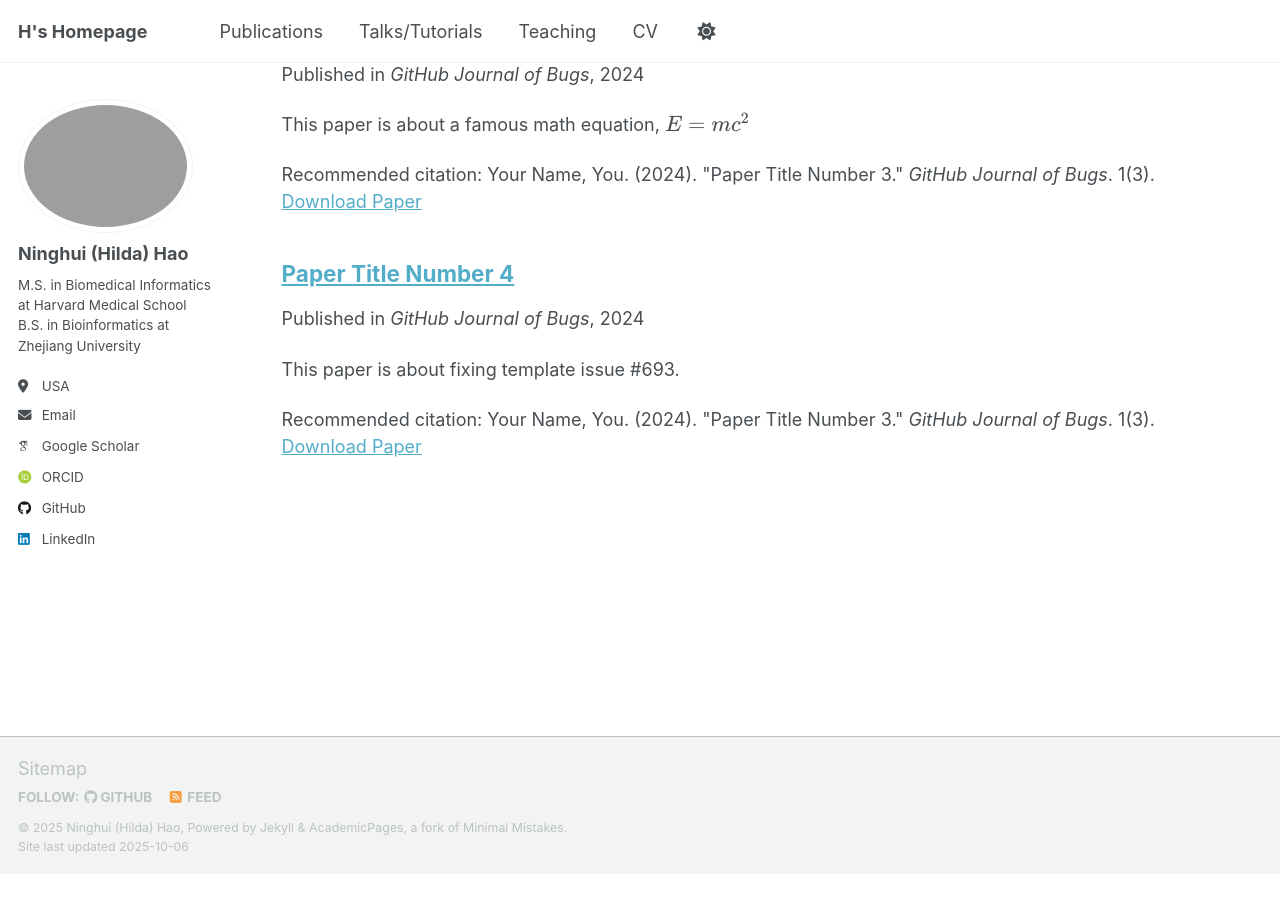
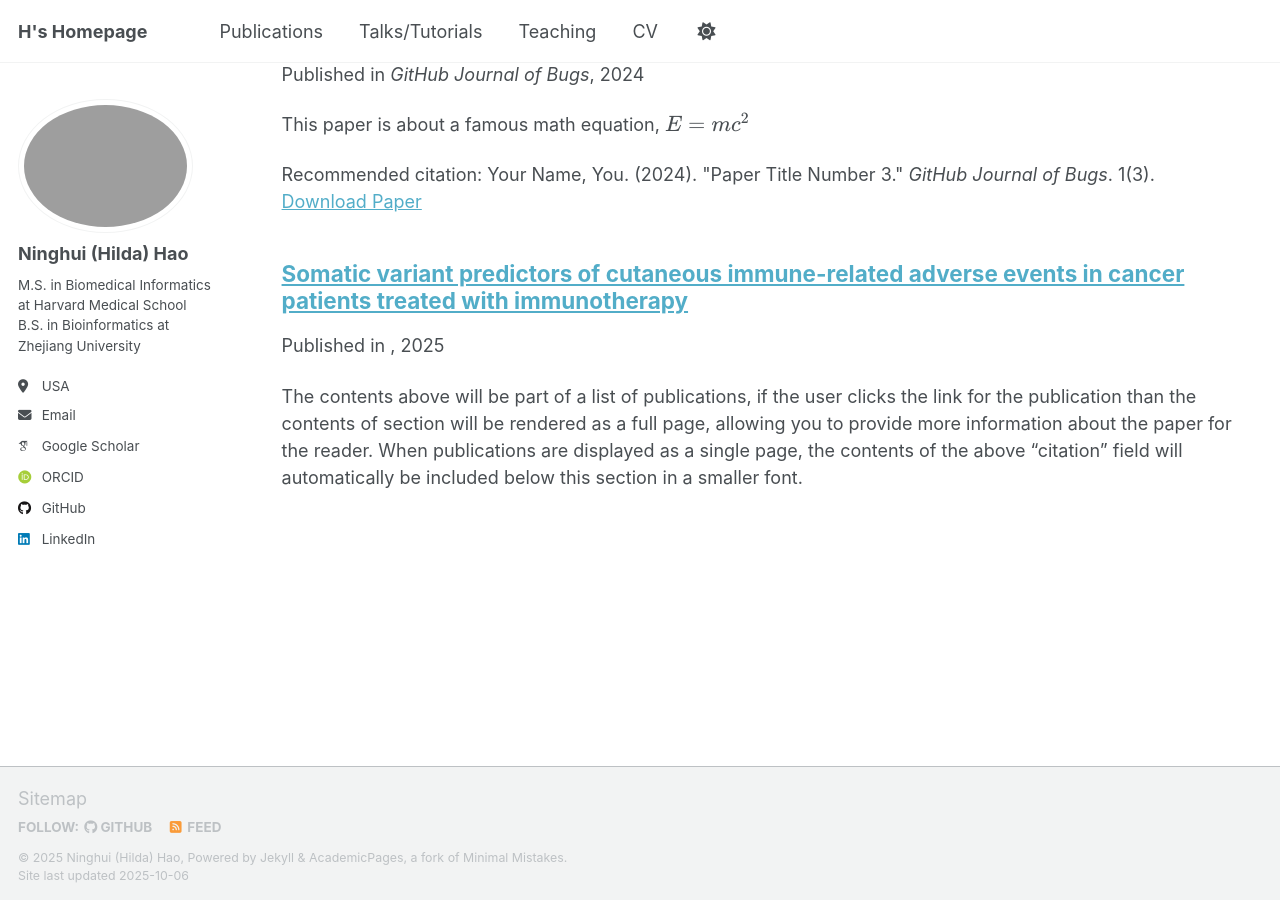
Before and after one commit to Haoninghui/Haoninghui.github.io, a Jekyll site: the page built from _pages/publications.html, in a window 1280 px wide and 900 px high, scrolled down 1116 px. Built offline with Jekyll 4.4.1, drawn with Linux system fonts in a browser that asks for light colours; some web fonts are replaced; a script that is not in the unit is left out; before the commit the page ends 1990 px from its top, so only the background shows below that.

Commit message:
Update and rename 2024-02-17-paper-title-number-4.md to 2024-TMB-4.md

```diff
--- a/_publications/2024-02-17-paper-title-number-4.md
+++ b/_publications/2024-TMB-4.md
@@ -1,13 +1,8 @@
 ---
-title: "Paper Title Number 4"
+title: "Somatic variant predictors of cutaneous immune-related adverse events in cancer patients treated with immunotherapy"
 collection: publications
 category: conferences
-permalink: /publication/2024-02-17-paper-title-number-4
-excerpt: 'This paper is about fixing template issue #693.'
-date: 2024-02-17
-venue: 'GitHub Journal of Bugs'
-paperurl: 'http://academicpages.github.io/files/paper3.pdf'
-citation: 'Your Name, You. (2024). &quot;Paper Title Number 3.&quot; <i>GitHub Journal of Bugs</i>. 1(3).'
+permalink: /publication/2024-TMB-4
 ---
 
 The contents above will be part of a list of publications, if the user clicks the link for the publication than the contents of section will be rendered as a full page, allowing you to provide more information about the paper for the reader. When publications are displayed as a single page, the contents of the above "citation" field will automatically be included below this section in a smaller font.
```
